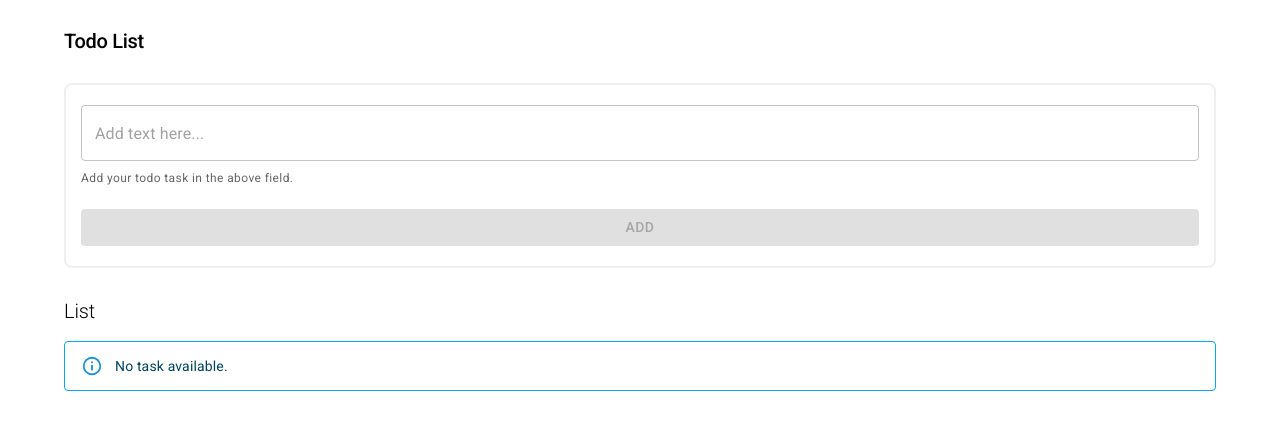
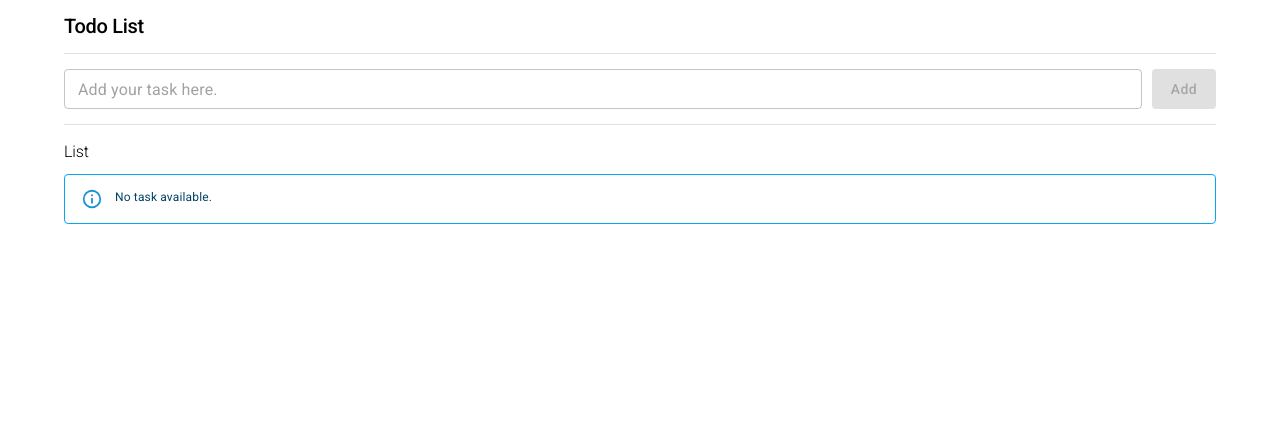
Before and after one commit to shrikant9907/react-todolist, a React (Create React App) app: page / in a window 1280 px wide. Shown: the top 430 px of the page. Built offline with nearby package versions, Linux system fonts and the light colour scheme.

Commit message:
improved ui

```diff
--- a/src/TodoList/AddTodoForm.tsx
+++ b/src/TodoList/AddTodoForm.tsx
@@ -1,16 +1,15 @@
 import React from 'react'
-import { Box, FormHelperText, TextField, styled, Button } from '@mui/material';
+import { Box, TextField, styled, Button, Stack } from '@mui/material';
 
 const TodoForm = styled(Box)({
-  borderRadius: "8px",
-  border: "2px solid #efefef",
-  padding: "20px 15px",
-  marginBottom: "30px",
+  marginBottom: "15px",
 })
 
 const TextFieldStyled = styled(TextField)({
   borderRadius: "8px",
-  marginBottom: "5px",
+  "*" : {
+    fontSize: "14px",
+  }
 })
 
 interface AddTodoFormPropTypes {
@@ -23,33 +22,30 @@ interface AddTodoFormPropTypes {
 const AddTodoForm = ({ handleOnChange, handleOnSubmit, value, buttonLabel }: AddTodoFormPropTypes) => {
 
   return (
-    <div>
       <TodoForm
         component={'form'}
         onSubmit={(e) => handleOnSubmit(e)}
       >
-        <TextFieldStyled
+       <Stack gap={"10px"} direction={"row"}>
+       <TextFieldStyled
           fullWidth
           required
-          placeholder='Add text here...'
+          size="small"
+          placeholder='Add your task here.'
           id="add-todo-required"
           onChange={(e) => handleOnChange(e)}
           value={value}
         />
-        <FormHelperText sx={{ mb: "20px" }}>
-          {buttonLabel} your todo task in the above field.
-        </FormHelperText>
-
         <Button
-          fullWidth
           type={"submit"}
           disabled={value.length === 0}
           variant="contained"
+          style={{textTransform: 'unset'}}
           color="primary">
           {buttonLabel}
         </Button>
+       </Stack>
       </TodoForm>
-    </div>
   )
 }
 
--- a/src/TodoList/ResetConfirmationDialog.tsx
+++ b/src/TodoList/ResetConfirmationDialog.tsx
@@ -32,8 +32,8 @@ const ResetConfirmationDialog = ({
         </DialogContentText>
       </DialogContent>
       <DialogActions sx={{ mb: "10px", mr: "15px" }}>
-        <Button variant='outlined' onClick={onClose}>No</Button>
-        <Button variant='outlined' color={"success"} onClick={onConfirm}>Yes</Button>
+        <Button size="small" variant='outlined' onClick={onClose}>No</Button>
+        <Button size="small" variant='outlined' color={"success"} onClick={onConfirm}>Yes</Button>
       </DialogActions>
     </Dialog>
   );
--- a/src/TodoList/SearchTodoTask.tsx
+++ b/src/TodoList/SearchTodoTask.tsx
@@ -2,7 +2,7 @@ import React from 'react'
 import { Box, TextField, styled } from '@mui/material';
 
 const TodoForm = styled(Box)({
-  marginBottom: "20px",
+  marginBottom: "15px",
 })
 
 const TextFieldStyled = styled(TextField)({
--- a/src/TodoList/TodoListFilter.tsx
+++ b/src/TodoList/TodoListFilter.tsx
@@ -4,7 +4,7 @@ import { Button, styled, Box } from '@mui/material'
 const Tabs = styled(Box)({
   display: "flex",
   gap: "10px",
-  marginBottom: "30px",
+  marginBottom: "15px",
 })
 
 const Tab = styled(Button)({
--- a/src/TodoList/TodoTaskList.tsx
+++ b/src/TodoList/TodoTaskList.tsx
@@ -1,13 +1,15 @@
 import React from 'react'
-import { Alert, Avatar, IconButton, Box, List, ListItem, ListItemAvatar, ListItemText, styled, Tooltip, Typography, Badge } from '@mui/material';
-import { Check, DeleteOutline, EditOutlined } from '@mui/icons-material';
+import { Alert, Avatar, IconButton, Box, List, ListItem, ListItemAvatar, ListItemText, styled, Tooltip, Typography, Badge, Chip } from '@mui/material';
+import { Check, DeleteOutline, EditOutlined, Undo } from '@mui/icons-material';
 import { TodoPropType } from '.';
 
 const TaskList = styled(List)({
   width: "100%",
-  bgcolor: 'background.paper',
-  maxHeight: "400px",
+  maxHeight: "calc(100vh - 256px)",
   overflow: 'auto',
+  "*": {
+    fontSize: "12px"
+  }
 })
 
 const ListItemStyled = styled(ListItem)({
@@ -27,8 +29,8 @@ const Avatar24 = styled(Avatar)({
 })
 
 const TodoListSubHeading = styled(Typography)({
-  fontSize: "20px",
-  marginBottom: "10px"
+  fontSize: "16px",
+  marginBottom: "5px"
 })
 
 const EditButton = styled(IconButton)({
@@ -44,10 +46,12 @@ const DeleteButton = styled(EditButton)({
   color: '#ff0000'
 })
 
-const Checked = styled(Check)({
+const Checked = styled(Undo)({
   color: "#00cc00",
-  background: "#fff",
+  background: "#ffffff",
+  border: "1px solid #fff",
   borderRadius: "100%",
+  fontSize: "14px !important"
 })
 
 interface TodoListPropType {
@@ -101,7 +105,9 @@ const TodoTaskList = ({ todoList, onDelete, onEdit, onCheckClick }: TodoListProp
                 </Avatar24>
               </Tooltip>
             </ListItemAvatar>
-            <ListItemText primary={item?.text} />
+            <ListItemText primary={<Box>
+              <Typography mb="2px">{item?.status === 'todo' ? <small>{item?.text}</small> : <del>{item?.text}</del>}</Typography>
+            </Box>} />
           </ListItemStyled >
         }) :
           <Alert variant="outlined" severity="info">
--- a/src/TodoList/index.tsx
+++ b/src/TodoList/index.tsx
@@ -1,6 +1,6 @@
 import React, { useState, useEffect } from 'react'
 import AddTodoForm from './AddTodoForm'
-import { Alert, AlertProps, Container, Snackbar, Typography, styled, Box, MenuList, Paper, MenuItem, Button, Tooltip } from '@mui/material'
+import { Alert, AlertProps, Container, Snackbar, Typography, styled, Box, MenuList, Paper, MenuItem, Button, Tooltip, Divider } from '@mui/material'
 import TodoTaskList from './TodoTaskList'
 import TodoListFilter from './TodoListFilter'
 import SearchTodoTask from './SearchTodoTask'
@@ -20,7 +20,7 @@ const TodoHeader = styled(Box)({
 
 const TodoListHeading = styled(Typography)({
   fontSize: "20px",
-  padding: "30px 0",
+  padding: "15px 0",
   textAlign: "center",
   fontWeight: 500
 })
@@ -184,18 +184,21 @@ const TodoList = () => {
         <TodoListHeading variant='h1'>Todo List </TodoListHeading>
         {todoList.length > 0 &&
           <Tooltip arrow title="It will remove all tasks permanently" placement="left">
-            <Button onClick={() => setOpenResetDialog(true)} variant="outlined" color="error">
+            <Button size='small' onClick={() => setOpenResetDialog(true)} variant="outlined" color="error">
               Reset
             </Button>
           </Tooltip>
         }
       </TodoHeader>
+      <Divider style={{ marginBottom: "15px" }} />
+
       <AddTodoForm
         handleOnChange={handleOnChange}
         handleOnSubmit={handleOnSubmit}
         value={text}
         buttonLabel={editTask ? "Update" : "Add"}
       />
+      <Divider style={{ marginBottom: "15px" }} />
       {todoList.length > 0 &&
         <SearchTodoTask
           value={searchKeyword}
```
